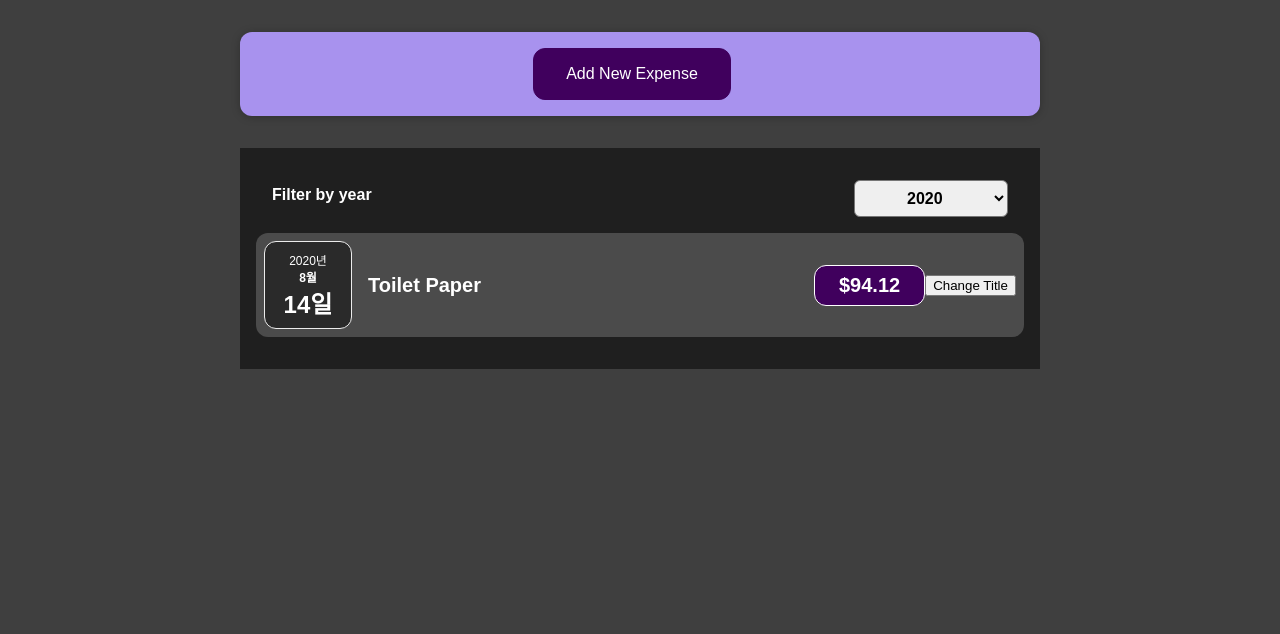
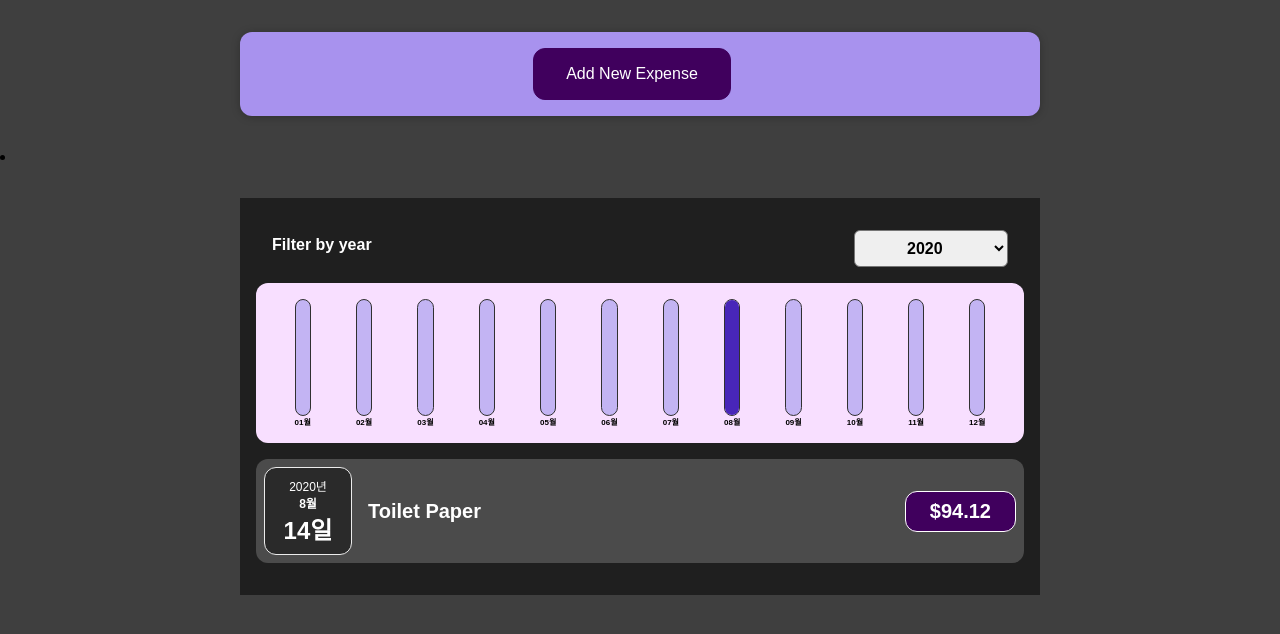
Before and after one commit to shch989/React-Complete-Guide, a React (Create React App) app: page / in a window 1280 px wide. Shown: the top 634 px of the page. Built offline with nearby package versions, Linux system fonts and the light colour scheme.

Commit message:
차트 추가

```diff
--- /dev/null
+++ b/src/components/Chart/Chart.css
@@ -0,0 +1,9 @@
+.chart {
+  padding: 1rem;
+  border-radius: 12px;
+  background-color: #f8dfff;
+  text-align: center;
+  display: flex;
+  justify-content: space-around;
+  height: 10rem;
+}
--- /dev/null
+++ b/src/components/Chart/Chart.js
@@ -0,0 +1,23 @@
+import React from 'react';
+import ChartBar from './ChartBar'
+import './Chart.css'
+
+const Chart = props => {
+  const dataPointValues = props.dataPoints.map(dataPoint => dataPoint.value);
+  const totalMaximum = Math.max(...dataPointValues)
+
+  return (
+    <div className='chart'>
+      {props.dataPoints.map(dataPoint => (
+        <ChartBar
+        key={dataPoint.label}
+         value={dataPoint.value}
+         maxValue={totalMaximum}
+         label={dataPoint.label}
+        />
+      ))}
+    </div>
+  )
+}
+
+export default Chart;
--- /dev/null
+++ b/src/components/Chart/ChartBar.css
@@ -0,0 +1,30 @@
+.chart-bar {
+  height: 100%;
+  display: flex;
+  flex-direction: column;
+  align-items: center;
+}
+
+.chart-bar__inner {
+  height: 100%;
+  width: 100%;
+  border: 1px solid #313131;
+  border-radius: 12px;
+  background-color: #c3b4f3;
+  overflow: hidden;
+  display: flex;
+  flex-direction: column;
+  justify-content: flex-end;
+}
+
+.chart-bar__fill {
+  background-color: #4826b9;
+  width: 100%;
+  transition: all 0.3s ease-out;
+}
+
+.chart-bar__label {
+  font-weight: bold;
+  font-size: 0.5rem;
+  text-align: center;
+}
--- /dev/null
+++ b/src/components/Chart/ChartBar.js
@@ -0,0 +1,20 @@
+import React from 'react';
+
+import './ChartBar.css';
+
+const ChartBar = (props) => {
+  let barFillHeight = "0%";
+
+  if(props.maxValue > 0) {
+    barFillHeight = Math.round((props.value / props.maxValue) * 100) + "%";
+  }
+
+  return <div className='chart-bar'>
+    <div className='chart-bar__inner'>
+      <div className='chart-bar__fill' style={{height: barFillHeight}}></div>
+    </div>
+    <div className='chart-bar__label'>{props.label}</div>
+  </div>
+}
+
+export default ChartBar;
--- a/src/components/Expenses/ExpenseItem.js
+++ b/src/components/Expenses/ExpenseItem.js
@@ -5,13 +5,13 @@
 
 const ExpenseItem = (props) => {
 
-  const [title, setTitle] = useState(props.title);
-  // console.log('ExpenseItem evaluated by React')
+  // const [title, setTitle] = useState(props.title);
+  // // console.log('ExpenseItem evaluated by React')
 
-  const clickHandler = () => {
-    setTitle(`Update`);
-    console.log(`${title}`)
-  }
+  // const clickHandler = () => {
+  //   setTitle(`Update`);
+  //   console.log(`${title}`)
+  // }
 
   return (
     <Card className='expense-item'>
@@ -20,7 +20,7 @@
         <h2>{props.title}</h2>
         <div className='expense-item__price'>${props.amount}</div>
       </div>
-      <button onClick={clickHandler}>Change Title</button>
+      {/* <button onClick={clickHandler}>Change Title</button> */}
     </Card>
   )
 }
--- a/src/components/Expenses/Expenses.js
+++ b/src/components/Expenses/Expenses.js
@@ -2,6 +2,7 @@
 import Card from "../UI/Card";
 import ExpensesFilter from "./ExpensesFilter";
 import ExpensesList from "./ExpensesList";
+import ExpensesChart from "./ExpensesChart";
 
 import './Expenses.css'
 
@@ -17,15 +18,16 @@
   });
 
   return (
-    <div>
+    <li>
       <Card className="expenses">
         <ExpensesFilter
          selected={filteredYear}
          onChangeFilter={filterChangeHandler}
         />
+        <ExpensesChart expenses={filteredExpenses}/>
         <ExpensesList items={filteredExpenses}/>
       </Card>
-    </div>
+    </li>
   )
 }
 
--- /dev/null
+++ b/src/components/Expenses/ExpensesChart.js
@@ -0,0 +1,29 @@
+import React from 'react';
+
+import Chart from '../Chart/Chart.js';
+
+const ExpensesChart = props => {
+  const chartDataPoints = [
+    { label: '01월', value: 0 },
+    { label: '02월', value: 0 },
+    { label: '03월', value: 0 },
+    { label: '04월', value: 0 },
+    { label: '05월', value: 0 },
+    { label: '06월', value: 0 },
+    { label: '07월', value: 0 },
+    { label: '08월', value: 0 },
+    { label: '09월', value: 0 },
+    { label: '10월', value: 0 },
+    { label: '11월', value: 0 },
+    { label: '12월', value: 0 }
+  ]
+
+  for(const expense of props.expenses) {
+    const expenseMonth = expense.date.getMonth();
+    chartDataPoints[expenseMonth].value += expense.amount;
+  }
+
+  return <Chart dataPoints={chartDataPoints}/>
+}
+
+export default ExpensesChart
--- a/src/components/NewExpense/ExpenseForm.js
+++ b/src/components/NewExpense/ExpenseForm.js
@@ -45,7 +45,7 @@
 
     const expenseData = {
       title: enteredTitle,
-      amount: enteredAmount,
+      amount: +enteredAmount, // 문자열 출력을 막기위해 + 추가
       date: new Date(enteredDate)
     }
 
```
